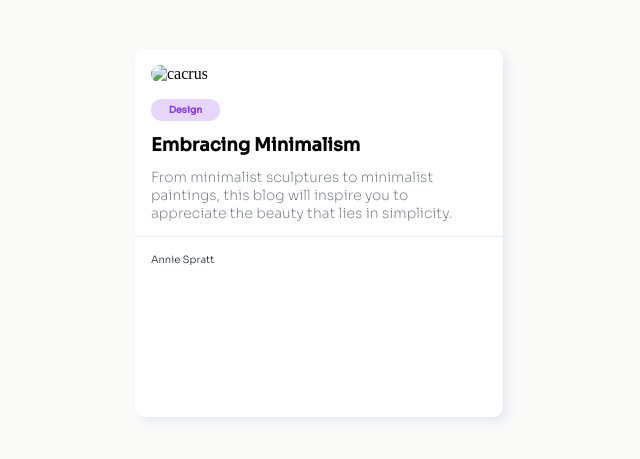
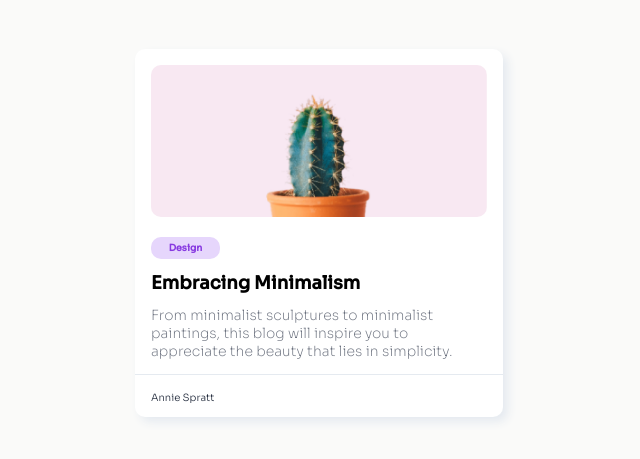
Before and after one commit to agustina-garcia-r/carddevchallenge, a plain HTML site: page index.html in a window 1280 px wide. Shown: the part 115-574 px from the top of the page, without its empty margins (305-945 px from the left). Drawn offline with Linux system fonts and the light colour scheme.

Commit message:
segundocommit

```diff
--- a/index.html
+++ b/index.html
@@ -13,7 +13,7 @@
 <body>
     <div id="tarjeta">
         <div id="imagen">
-            <img src="dccl--responsive-mini-blog-card/cactus_img.jpg" alt="cacrus">
+            <img src="cactus_img.jpg" alt="cacrus">
          </div>
          <div id="design">
         <h6>Design</h6>
```
Also changed, not shown: cactus_img.jpg (added).
